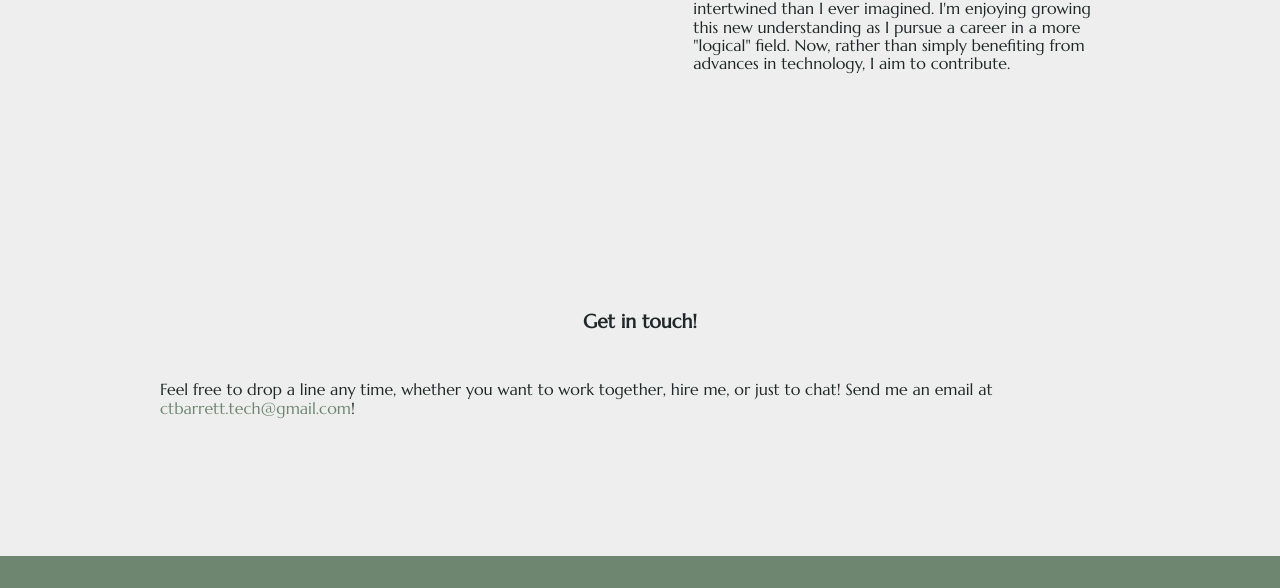
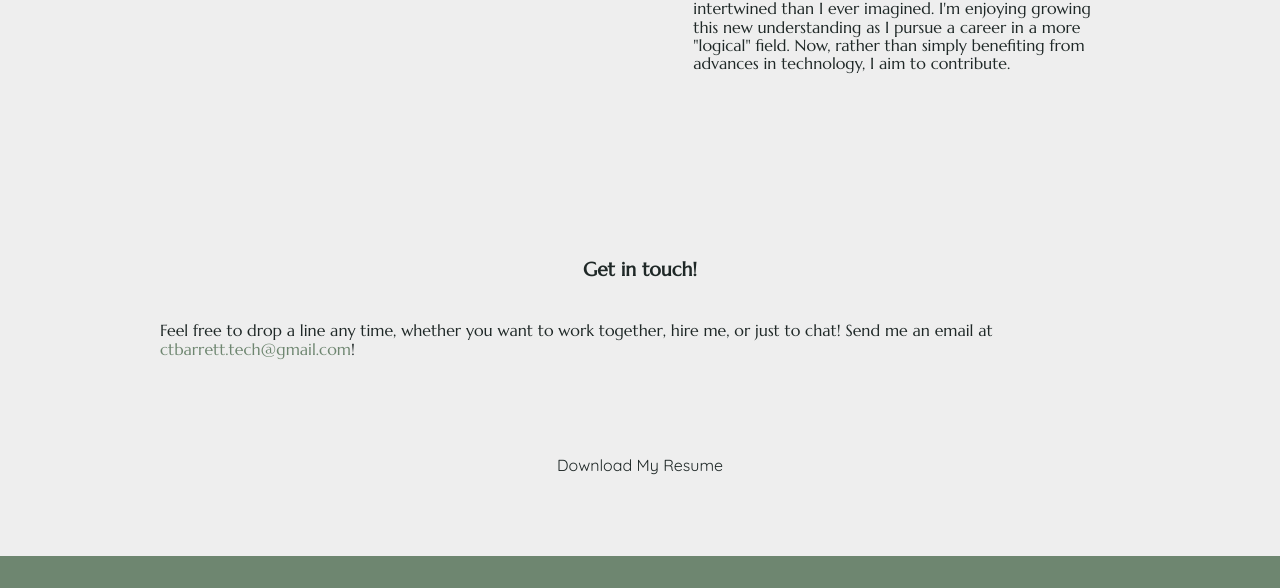
Before and after one commit to GrinninBarrett/portfolio-page, a plain HTML site: page about.html in a window 1280 px wide. Shown: the part 670-1258 px from the top of the page. Drawn offline with Linux system fonts and the light colour scheme.

Commit message:
Adds downloadable resume

```diff
--- a/about.html
+++ b/about.html
@@ -62,13 +62,17 @@
         </section>
 
         <section id="contact" class="container flex-item flex-column">
-            <h5 class="base-text">Get in touch!</h5>
+            <div class="flex-item flex-column">
+                <h4 class="base-text">Get in touch!</h4>
                 <p class="base-text">Feel free to drop a line any time, whether you want to work together, hire me, or just
                     to chat!
                     Send me an email at <a href="" id="email" class="tooltip top"
                         data-tooltip="Click to copy email address to clipboard"
                         data-position="top">ctbarrett.tech@gmail.com</a>!
                 </p>
+            </div>
+            <a id="resume" class="link green-link base-text quicksand" href="./assets/images/Tucker-Barrett-Resume.pdf"
+                download="Tucker-Barrett-Resume.pdf">Download My Resume</a>
         </section>
 
     </main>
--- a/assets/styles/style.css
+++ b/assets/styles/style.css
@@ -75,7 +75,7 @@ footer {
 
 
 #contact {
-    justify-content: center;
+    justify-content: space-evenly;
     height: 50vh;
 
 }
```
Also changed, not shown: index.html (+5 -1 lines), projects.html (+5 -1 lines). Lines whose indentation alone changed are shown as unchanged.
